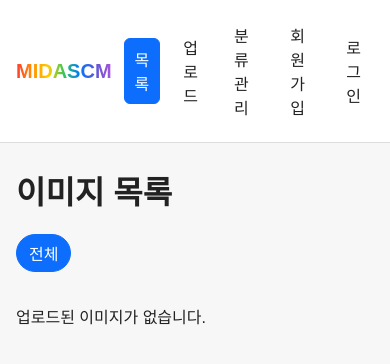
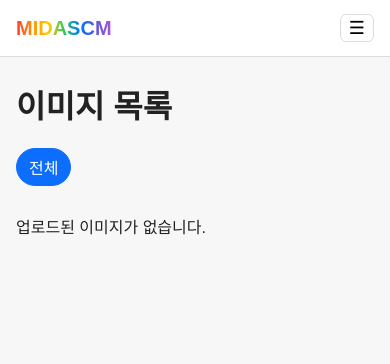
Before and after one commit to judypangpang/midascmcodex, a Django app: page / in a window 390 px wide. Shown: the top 364 px of the page. Run offline with Django 5.2, Linux system fonts and the light colour scheme; data that the repository does not hold is empty.

Commit message:
style: refine responsive header and mobile image layouts

```diff
--- a/imgview/gallery/templates/base.html
+++ b/imgview/gallery/templates/base.html
@@ -40,6 +40,7 @@
       align-items: center;
       justify-content: space-between;
       gap: 12px;
+      flex-wrap: nowrap;
     }
 
     .brand {
@@ -65,50 +66,131 @@
       align-items: center;
       gap: 10px;
     }
-
-    .menu {
+    .topbar-head {
       display: flex;
-      gap: 12px;
       align-items: center;
+      justify-content: space-between;
+      width: 100%;
+      gap: 10px;
     }
 
-    .menu a {
+    .menu-list {
+      list-style: none;
+      margin: 0;
+      padding: 0;
+      display: flex;
+      gap: clamp(8px, 1.6vw, 14px);
+      align-items: center;
+      flex-wrap: nowrap;
+    }
+
+    .menu-item {
+      margin: 0;
+      padding: 0;
+      flex: 0 0 auto;
+    }
+
+    .menu-list a {
       text-decoration: none;
       color: var(--text);
-      padding: 8px 10px;
-      border-radius: 6px;
-      border: 1px solid transparent;
+      padding: 2px 0;
+      display: inline-block;
+      font-size: clamp(12px, 1.3vw, 14px);
+      line-height: 1.2;
+      white-space: nowrap;
     }
 
-    .menu a:hover {
-      border-color: var(--border);
-      background: #fff;
+    .menu-list a:hover {
+      color: var(--accent);
     }
 
-    .menu a.active {
-      color: #fff;
-      background: var(--accent);
-      border-color: var(--accent);
+    .menu-list a.active {
+      color: var(--accent);
+      font-weight: 700;
     }
 
-    .menu form { margin: 0; }
-    .menu button {
+    .menu-list form { margin: 0; }
+    .menu-list button {
       text-decoration: none;
       color: var(--text);
-      padding: 8px 10px;
-      border-radius: 6px;
-      border: 1px solid transparent;
+      padding: 2px 0;
+      border: 0;
       background: transparent;
       cursor: pointer;
       font: inherit;
+      font-size: clamp(12px, 1.3vw, 14px);
+      line-height: 1.2;
+      white-space: nowrap;
     }
-    .menu button:hover {
-      border-color: var(--border);
-      background: #fff;
+    .menu-list button:hover {
+      color: var(--accent);
     }
     .user-name {
       font-size: 14px;
       color: #555;
+    }
+    .menu-toggle {
+      display: none;
+      border: 1px solid var(--border);
+      background: #fff;
+      border-radius: 6px;
+      padding: 4px 8px;
+      font-size: 18px;
+      line-height: 1;
+      cursor: pointer;
+    }
+
+    @media (max-width: 768px) {
+      .topbar-inner {
+        flex-direction: column;
+        align-items: flex-start;
+      }
+
+      .menu {
+        width: 100%;
+        display: none;
+      }
+
+      .menu.is-open {
+        display: block;
+      }
+
+      .menu-list {
+        width: 100%;
+        flex-direction: column;
+        align-items: flex-start;
+        margin-top: 4px;
+        gap: 6px;
+      }
+
+      .menu-list a {
+        font-size: 13px;
+        padding: 2px 0;
+      }
+
+      .menu-list button {
+        font-size: 13px;
+        padding: 2px 0;
+      }
+
+      .menu-toggle {
+        display: inline-block;
+      }
+    }
+
+    @media (min-width: 769px) {
+      .menu {
+        min-width: 0;
+        flex: 1;
+        display: flex;
+        justify-content: flex-end;
+      }
+    }
+
+    @media (min-width: 769px) and (max-width: 980px) {
+      .user-name {
+        display: none;
+      }
     }
   </style>
   {% block extra_head %}{% endblock %}
@@ -116,25 +198,42 @@
 <body>
   <header class="topbar">
     <div class="topbar-inner">
+      <div class="topbar-head">
         <div class="brand-wrap">
           <a class="brand" href="{% url 'image_list' %}">MIDASCM</a>
           {% if request.user.is_authenticated %}
             <span class="user-name">{{ request.user.username }}</span>
           {% endif %}
         </div>
-      <nav class="menu">
+        <button class="menu-toggle" type="button" id="menuToggle" aria-label="메뉴 열기" aria-expanded="false">☰</button>
+      </div>
+      <nav class="menu" id="mainMenu">
+        <ul class="menu-list">
+          <li class="menu-item">
             <a href="{% url 'image_list' %}" class="{% if request.resolver_match.url_name == 'image_list' %}active{% endif %}">목록</a>
+          </li>
+          <li class="menu-item">
             <a href="{% url 'image_upload' %}" class="{% if request.resolver_match.url_name == 'image_upload' %}active{% endif %}">업로드</a>
+          </li>
+          <li class="menu-item">
             <a href="{% url 'category_list' %}" class="{% if request.resolver_match.url_name == 'category_list' or request.resolver_match.url_name == 'category_create' or request.resolver_match.url_name == 'category_update' or request.resolver_match.url_name == 'category_delete' %}active{% endif %}">분류관리</a>
+          </li>
           {% if request.user.is_authenticated %}
+            <li class="menu-item">
               <form method="post" action="{% url 'logout' %}">
                 {% csrf_token %}
                 <button type="submit">로그아웃</button>
               </form>
+            </li>
           {% else %}
+            <li class="menu-item">
               <a href="{% url 'signup' %}" class="{% if request.resolver_match.url_name == 'signup' %}active{% endif %}">회원가입</a>
+            </li>
+            <li class="menu-item">
               <a href="{% url 'login' %}" class="{% if request.resolver_match.url_name == 'login' %}active{% endif %}">로그인</a>
+            </li>
           {% endif %}
+        </ul>
       </nav>
     </div>
   </header>
@@ -142,5 +241,26 @@
   <main class="container">
     {% block content %}{% endblock %}
   </main>
+  <script>
+    (function () {
+      const menu = document.getElementById("mainMenu");
+      const toggle = document.getElementById("menuToggle");
+      if (!menu || !toggle) {
+        return;
+      }
+
+      toggle.addEventListener("click", function () {
+        const opened = menu.classList.toggle("is-open");
+        toggle.setAttribute("aria-expanded", String(opened));
+      });
+
+      window.addEventListener("resize", function () {
+        if (window.innerWidth > 768) {
+          menu.classList.remove("is-open");
+          toggle.setAttribute("aria-expanded", "false");
+        }
+      });
+    })();
+  </script>
 </body>
 </html>
--- a/imgview/gallery/templates/gallery/image_list.html
+++ b/imgview/gallery/templates/gallery/image_list.html
@@ -24,18 +24,26 @@
     border-color: #0d6efd;
     color: #fff;
   }
-  .grid { display: grid; grid-template-columns: repeat(auto-fill, minmax(220px, 1fr)); gap: 16px; }
+  .grid {
+    display: grid;
+    grid-template-columns: repeat(auto-fill, minmax(220px, 1fr));
+    gap: 16px;
+  }
   .card { border: 1px solid #ddd; border-radius: 8px; padding: 10px; background: #fff; }
-  .card img { width: 100%; height: 180px; object-fit: cover; border-radius: 6px; }
+  .card img {
+    width: 100%;
+    aspect-ratio: 4 / 3;
+    object-fit: cover;
+    border-radius: 6px;
+  }
   .card a { text-decoration: none; color: #222; }
   .card > a { display: block; }
-  .card-actions { margin-top: 8px; }
+  .card-actions { margin-top: 8px; display: flex; flex-wrap: wrap; gap: 8px; }
   .edit-link {
     display: inline-block;
     text-decoration: none;
     color: #0d6efd;
     font-size: 13px;
-    margin-right: 8px;
   }
   .delete-link {
     display: inline-block;
@@ -48,6 +56,32 @@
     margin-top: 4px;
     font-size: 13px;
     color: #666;
+  }
+
+  @media (max-width: 768px) {
+    .grid {
+      grid-template-columns: repeat(2, minmax(0, 1fr));
+      gap: 10px;
+    }
+    .card {
+      padding: 8px;
+    }
+    .card h3 {
+      font-size: 15px;
+      margin: 8px 0 4px;
+    }
+    .card img {
+      aspect-ratio: 1 / 1;
+    }
+    .filters {
+      margin-bottom: 12px;
+    }
+  }
+
+  @media (max-width: 480px) {
+    .grid {
+      grid-template-columns: 1fr;
+    }
   }
 </style>
 {% endblock %}
```
Also changed, not shown: imgview/gallery/templates/gallery/image_detail.html (+39 -3 lines), imgview/gallery/templates/gallery/image_upload.html (+14 -0 lines). Lines whose indentation alone changed are shown as unchanged.
